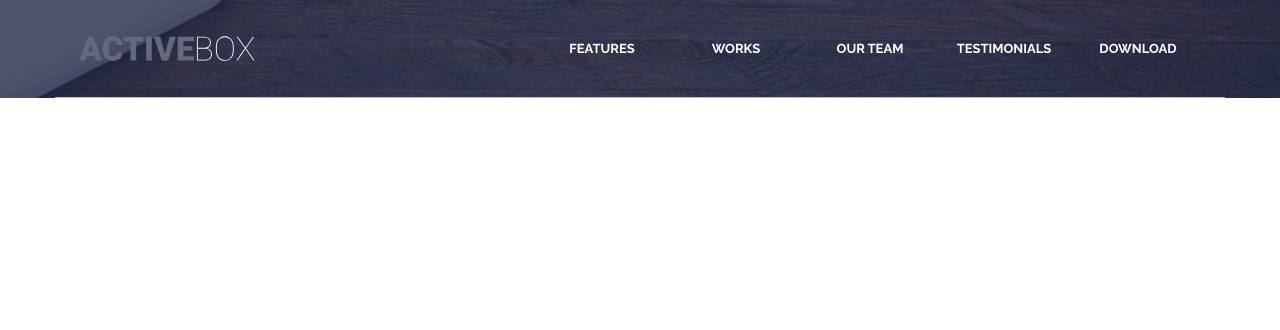
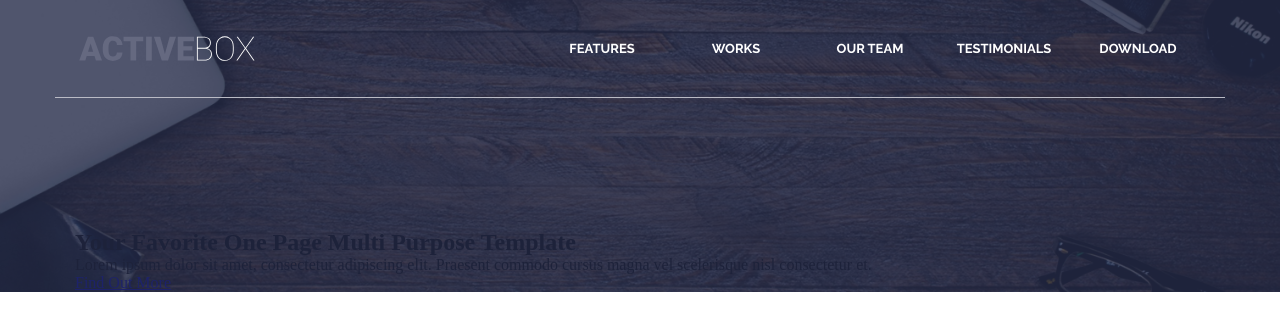
Before and after one commit to OjAntoni/ActiveBox, a plain HTML site: page index.html in a window 1280 px wide. Drawn offline with Linux system fonts and the light colour scheme.

Commit message:
feat: html for banner

```diff
--- a/index.html
+++ b/index.html
@@ -70,12 +70,33 @@
             <a href="#" class="nav__item">download</a>
           </nav>
           <a href="#" class="header__menu">
-            <svg xmlns="http://www.w3.org/2000/svg" width="55" height="56" viewBox="0 0 55 56" fill="none">
-                <path d="M16 19H40V22H16V19ZM16 26.5H40V29.5H16V26.5ZM16 34H40V37H16V34Z" fill="white"/>
-                </svg>
+            <svg
+              xmlns="http://www.w3.org/2000/svg"
+              width="55"
+              height="56"
+              viewBox="0 0 55 56"
+              fill="none"
+            >
+              <path
+                d="M16 19H40V22H16V19ZM16 26.5H40V29.5H16V26.5ZM16 34H40V37H16V34Z"
+                fill="white"
+              />
+            </svg>
           </a>
         </div>
       </header>
+      <section class="banner">
+        <div class="container banner__container">
+          <h1 class="banner__title">
+            Your Favorite One Page Multi Purpose Template
+          </h1>
+          <p class="banner__text">
+            Lorem ipsum dolor sit amet, consectetur adipiscing elit. Praesent
+            commodo cursus magna vel scelerisque nisl consectetur et.
+          </p>
+          <a href="#" class="btn">Find Out More</a>
+        </div>
+      </section>
     </div>
   </body>
 </html>
```
